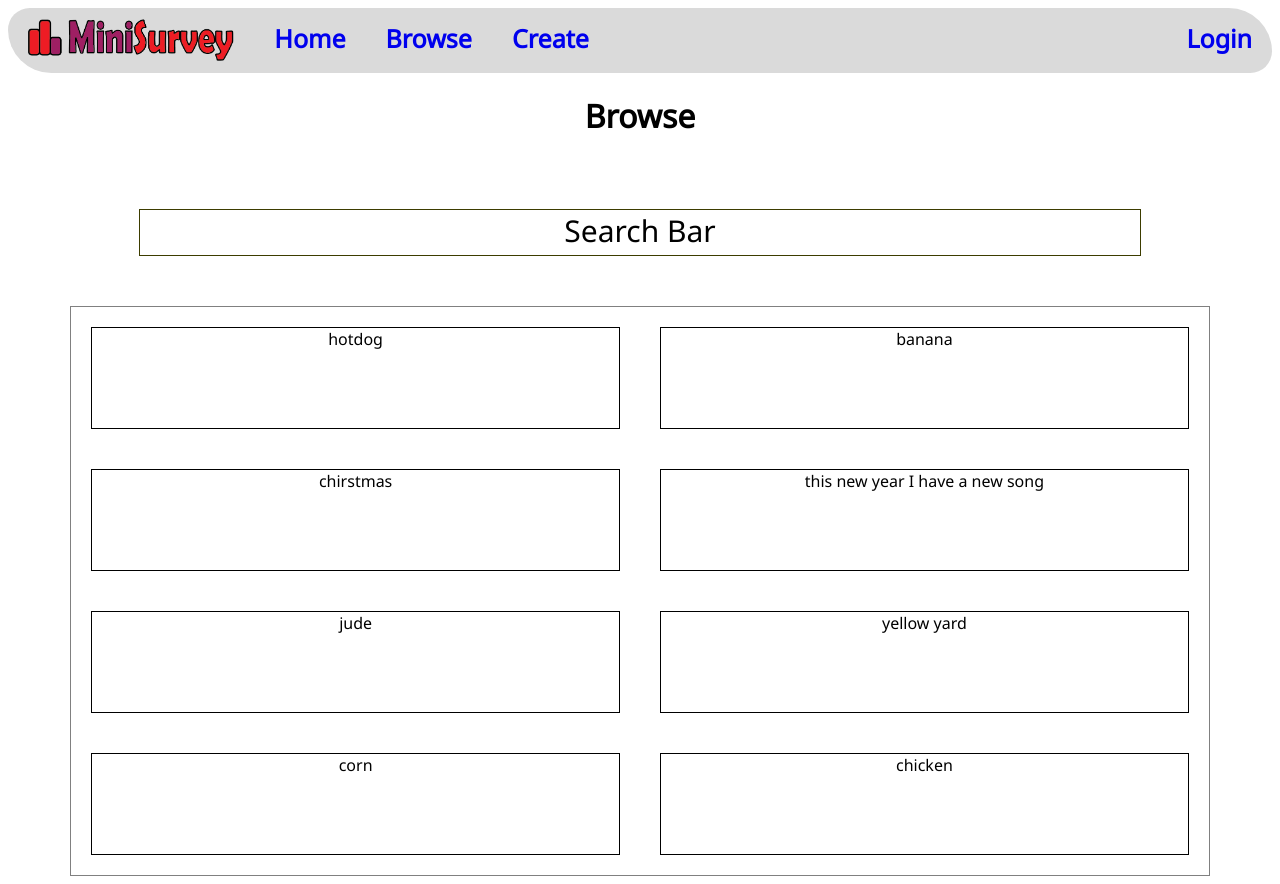
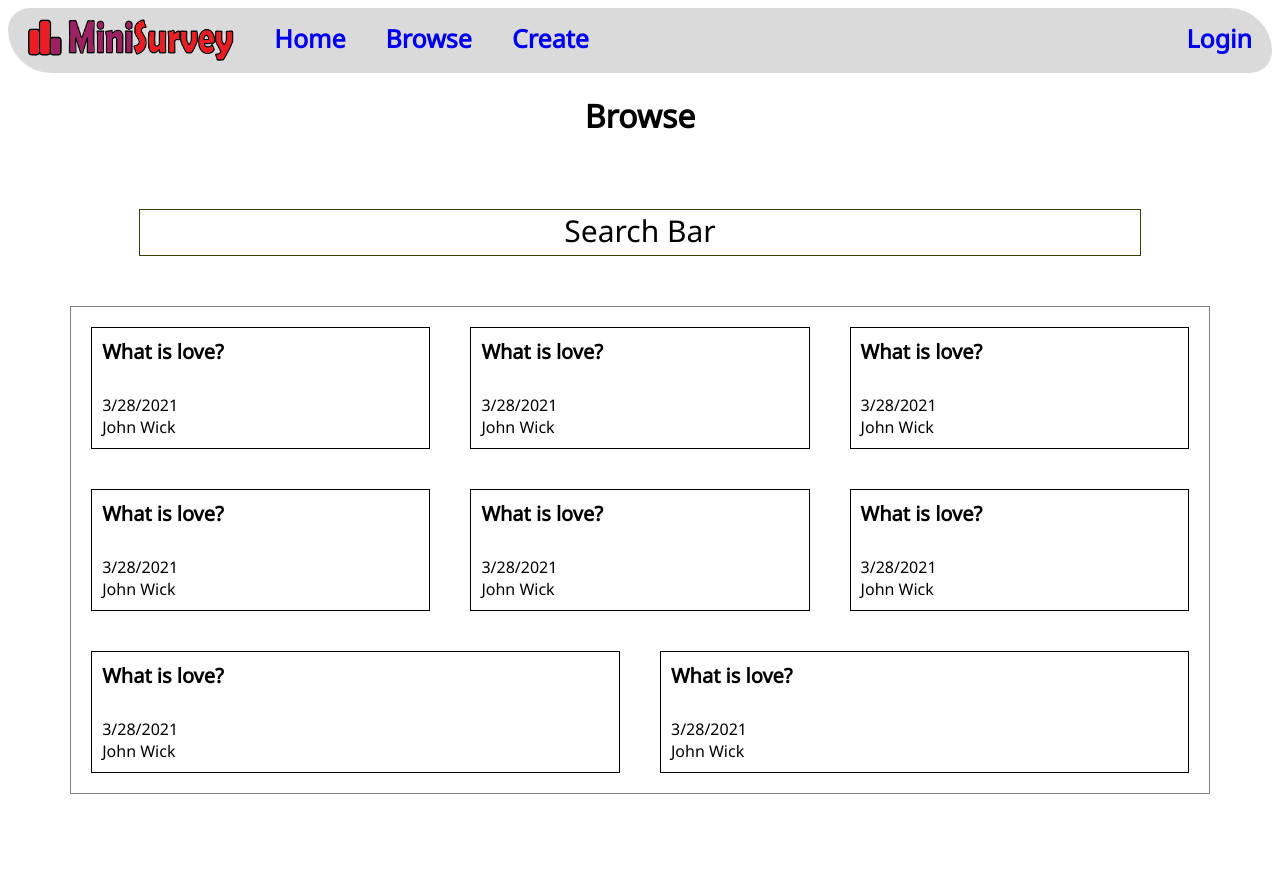
Before and after one commit to thoai-atb/mini-survey-system, a React (Create React App) app in the folder client/: page /browse in a window 1280 px wide. After the commit the page ends 802 px from the top, so only its background shows below. Built offline with nearby package versions, Linux system fonts and the light colour scheme.

Commit message:
improve browse survey card and login page styling

```diff
--- a/client/src/components/Browse/Browse.css
+++ b/client/src/components/Browse/Browse.css
@@ -24,10 +24,24 @@
 }
 
 .browse-survey {
+    display: inline-flex;
+    flex-direction: column;
+    justify-content: space-between;
     border: 1px solid black;
     margin: 20px;
-    display: inline-block;
-    width: 30%;
+    width: 20%;
     height: 100px;
     flex-grow: 1;
+    text-align: left;
+    padding: 10px;
 }
+
+.survey-title {
+    font-size: 20px;
+    font-weight: bold;
+}
+
+.survey-footer {
+    font-size: 15px;
+    color:rgb(75, 75, 75)
+}
--- a/client/src/components/Browse/Browse.js
+++ b/client/src/components/Browse/Browse.js
@@ -10,28 +10,60 @@ const Browse = () => {
             </div>
             <div className='browse-content'>
                 <div className='browse-survey'>
-                    hotdog
+                    <div class="survey-title">What is love?</div>
+                    <div class="surver-footer">
+                        <div class="survey-date-info">3/28/2021</div>
+                        <div class="survey-author-info">John Wick</div>
+                    </div>
                 </div>
                 <div className='browse-survey'>
-                    banana
+                    <div class="survey-title">What is love?</div>
+                    <div class="surver-footer">
+                        <div class="survey-date-info">3/28/2021</div>
+                        <div class="survey-author-info">John Wick</div>
+                    </div>
                 </div>
                 <div className='browse-survey'>
-                    chirstmas
+                    <div class="survey-title">What is love?</div>
+                    <div class="surver-footer">
+                        <div class="survey-date-info">3/28/2021</div>
+                        <div class="survey-author-info">John Wick</div>
+                    </div>
                 </div>
                 <div className='browse-survey'>
-                    this new year I have a new song
+                    <div class="survey-title">What is love?</div>
+                    <div class="surver-footer">
+                        <div class="survey-date-info">3/28/2021</div>
+                        <div class="survey-author-info">John Wick</div>
+                    </div>
                 </div>
                 <div className='browse-survey'>
-                    jude
+                    <div class="survey-title">What is love?</div>
+                    <div class="surver-footer">
+                        <div class="survey-date-info">3/28/2021</div>
+                        <div class="survey-author-info">John Wick</div>
+                    </div>
                 </div>
                 <div className='browse-survey'>
-                    yellow yard
+                    <div class="survey-title">What is love?</div>
+                    <div class="surver-footer">
+                        <div class="survey-date-info">3/28/2021</div>
+                        <div class="survey-author-info">John Wick</div>
+                    </div>
                 </div>
                 <div className='browse-survey'>
-                    corn
+                    <div class="survey-title">What is love?</div>
+                    <div class="surver-footer">
+                        <div class="survey-date-info">3/28/2021</div>
+                        <div class="survey-author-info">John Wick</div>
+                    </div>
                 </div>
                 <div className='browse-survey'>
-                    chicken
+                    <div class="survey-title">What is love?</div>
+                    <div class="surver-footer">
+                        <div class="survey-date-info">3/28/2021</div>
+                        <div class="survey-author-info">John Wick</div>
+                    </div>
                 </div>
             </div>
         </div>
--- a/client/src/components/Create/Create.css
+++ b/client/src/components/Create/Create.css
@@ -1,26 +0,0 @@
-.create {
-    text-align: center;
-}
-
-.create-form {
-    border: 1px solid brown;
-    display: inline-block;
-    text-align: left;
-    padding: 20px;
-    width: 600px;
-    max-width: 80%;
-}
-
-.create-form h2 {
-    text-align: center;
-}
-
-.create-form h3 {
-    margin: 5px 0px 5px 0px;
-}
-
-.create-form input, textarea {
-    width: 100%;
-    font-size: 20px;
-    margin: 10px 0px 10px 0px;
-}
--- a/client/src/components/Create/Create.js
+++ b/client/src/components/Create/Create.js
@@ -3,9 +3,8 @@ import './Create.css'
 
 const Create = () => {
     return (
-        <div className='create'>
-            <h1>Create</h1>
-            <div className='create-form'>
+        <div className='txt-ctr'>
+            <div className='form'>
                 <h2>Create New Survey</h2>
                 <form>
                     <h3>Title</h3>
@@ -16,7 +15,9 @@ const Create = () => {
                     <input type='text'></input>
                     <input type='text'></input>
                     <input type='text'></input>
-                    <button>Create</button>
+                    <div className='txt-ctr'>
+                        <button>Create</button>
+                    </div>
                 </form>
             </div>
         </div>
--- /dev/null
+++ b/client/src/components/Login/Login.css
@@ -0,0 +1,4 @@
+.login-form {
+    width: 400px;
+    padding: 20px 50px 20px 50px;
+}
--- a/client/src/components/Login/Login.js
+++ b/client/src/components/Login/Login.js
@@ -1,9 +1,21 @@
 import React from 'react'
+import './Login.css'
 
 const Login = () => {
     return (
-        <div>
-            Login
+        <div className='txt-ctr'>
+            <div className='form login-form'>
+                <h2>Login</h2>
+                <form>
+                    <h3>Email</h3>
+                    <input type='text'></input>
+                    <h3>Password</h3>
+                    <input type='text'></input>
+                    <div className='txt-ctr'>
+                        <button>Login</button>
+                    </div>
+                </form>
+            </div>
         </div>
     )
 }
--- a/client/src/components/Nav/Nav.css
+++ b/client/src/components/Nav/Nav.css
@@ -1,7 +1,7 @@
 nav {
     display: flex;
     justify-content: space-between;
-    background-color: rgb(218, 218, 218);
+    background-color: var(--color0);
     border-radius: 4em 8em;
 }
 
--- a/client/src/index.css
+++ b/client/src/index.css
@@ -1,3 +1,44 @@
+:root {
+    --color0: rgb(218, 218, 218)
+}
+
 body {
     font-family: 'Noto Sans', sans-serif;
 }
+
+.txt-ctr {
+    text-align: center;
+}
+
+.form {
+    /* border: 1px solid brown; */
+    background-color: var(--color0);
+    display: inline-block;
+    text-align: left;
+    padding: 10px 30px 20px 30px;
+    margin-top: 40px;
+    width: 600px;
+    max-width: 80%;
+    border-radius: 20px 40px;
+}
+
+.form h2 {
+    text-align: center;
+    margin: 20px;
+}
+
+.form h3 {
+    margin: 5px 0px 5px 0px;
+}
+
+.form input, textarea {
+    width: 100%;
+    font-size: 20px;
+    margin: 10px 0px 10px 0px;
+}
+
+.form button {
+    font-size: 20px;
+    padding: 5px 20px 5px 20px;
+    margin: 10px 0px 10px 0px;
+}
```
